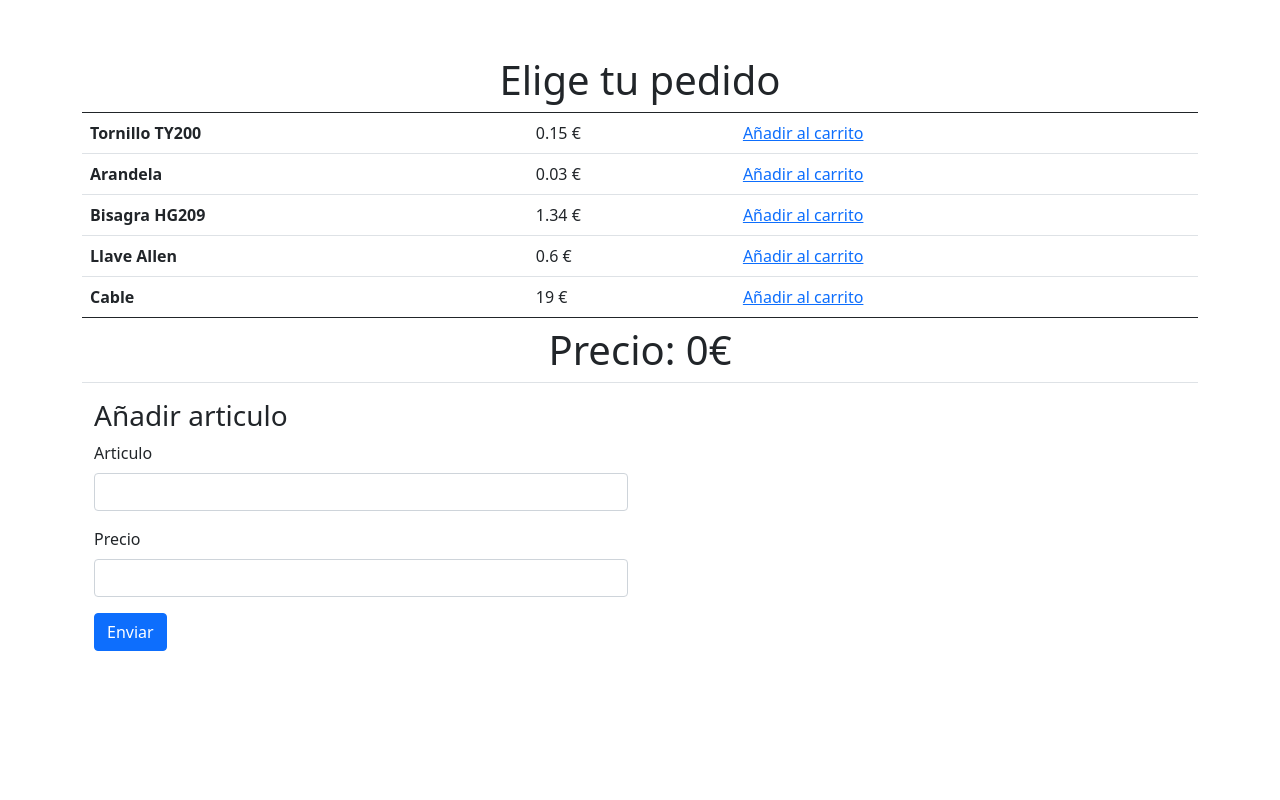
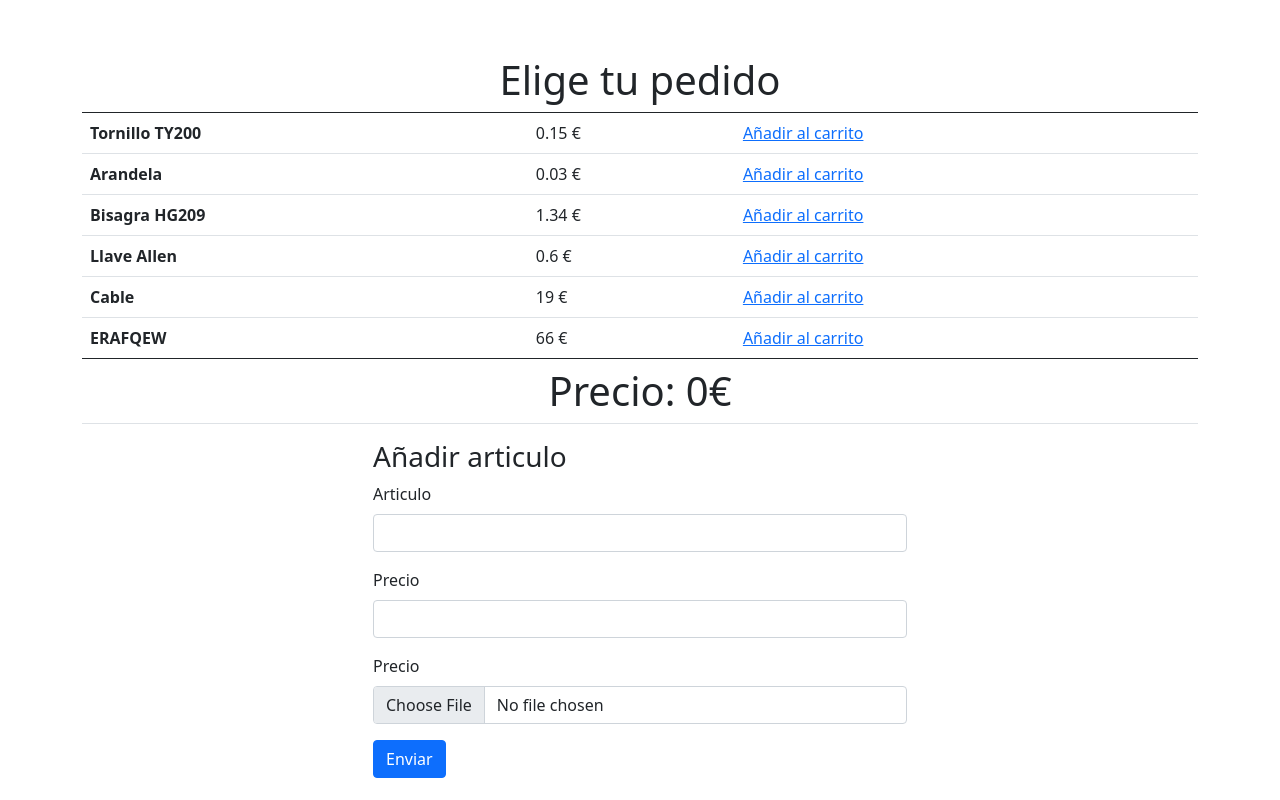
Before and after one commit to Roskyb/DEWS, a PHP site: page /ejer03/pedido.php in a window 1280 px wide. Run offline with PHP 8.4, Linux system fonts and the light colour scheme.

Commit message:
TANDA 2 EJER 3 WIP

```diff
--- a/1ºEvaluacion/Ejercicios Tanda 2/ejer03/articulos.txt
+++ b/1ºEvaluacion/Ejercicios Tanda 2/ejer03/articulos.txt
@@ -3,3 +3,4 @@ Arandela;0.03
 Bisagra HG209;1.34
 Llave Allen;0.6
 Cable;19
+ERAFQEW;66
--- a/1ºEvaluacion/Ejercicios Tanda 2/ejer03/pedido.php
+++ b/1ºEvaluacion/Ejercicios Tanda 2/ejer03/pedido.php
@@ -1,16 +1,25 @@
 <?php
+include 'utils.php';
+session_start();
 
-session_start();
-guardarArticulo();
-if(isset($_POST['nuevoArticulo'])){
+// CREAMOS VARIABLES DE ERROR SI EL SERVIDOR ESTA RECIVIENDO UNA PETICION POST
 
-    if(isset($_POST['nombreArticulo']) && isset($_POST['precioArticulo'])){
+$errorNombre = $errorPrecio = $errorDescripcion = "";
+$nombreArticulo = $precioArticulo = "";
 
-        $nombre = $_POST['nombreArticulo'];
-        $precio = $_POST['precioArticulo'];
-        aniadirArticulo($nombre, $precio);
+// CHECKEAMOS EL FORMULARIO
+if (isset($_POST['nuevoArticulo'])) {
+    if (empty($_POST['nombreArticulo'])) $errorNombre = "Campo nombre obligatorio";
+    else $nombreArticulo = $_POST['nombreArticulo'];
+    if (empty($_POST['precioArticulo'])) $errorPrecio = "Campo precio obligatorio";
+    else $precioArticulo = $_POST['precioArticulo'];
+
+    // SI LOS CAMPOS ESTAN LLENOS
+    if (!empty($nombreArticulo) && !empty($precioArticulo)) {
+        aniadirArticulo($nombreArticulo, $precioArticulo);
     }
 }
+
 
 function fileToArray($filePath)
 {
@@ -51,31 +60,34 @@ function dibujarArticulos()
 
 
 
-function guardarArticulo()
-{
-    if (isset($_SESSION['carrito'])) {
-        if (isset($_GET['nombre']) && isset($_GET['precio'])) {
-            $_SESSION['carrito'][] = [$_GET['nombre'], $_GET['precio']];
-        }
-    } else $_SESSION['carrito'] = [];
-}
+// function guardarArticulo()
+// {
+//     if (isset($_SESSION['carrito'])) {
+//         if (
+//             isset($_GET['nombre']) && !empty($_GET['nombre'])
+//             && isset($_GET['precio']) && !empty($_GET['precio'])
+//         ) {
+//             $_SESSION['carrito'][] = [$_GET['nombre'], $_GET['precio']];
+//         }else {
+
+//         }
+
+//     } else $_SESSION['carrito'] = [];
+// }
 
 function aniadirArticulo($nombre, $precio)
 {
-
     $articulo = $nombre . ";" . $precio;
-
     $filePath = './articulos.txt';
     $file = fopen($filePath, "a");
     fwrite($file, "\n");
     fwrite($file, $articulo);
     fclose($file);
-
 }
 
 function calcularPrecio()
 {
-    if (count($_SESSION['carrito']) == 0) echo 0 . '€';
+    if (!isset($_SESSION['carrito'])) echo 0 . '€';
     else {
         $precio = 0;
         foreach ($_SESSION['carrito'] as $art) {
@@ -123,18 +135,30 @@ function calcularPrecio()
             </tfoot>
         </table>
         <div class="container">
-        <div class="row">
+            <div class="row justify-content-center">
                 <div class="col-6">
                     <h3>Añadir articulo</h3>
-                <form action="<?php echo htmlspecialchars($_SERVER["PHP_SELF"]); ?>" method="POST">
+                    <form action="<?php echo htmlspecialchars($_SERVER["PHP_SELF"]); ?>" method="POST" enctype="multipart/form-data">
                         <div class="mb-3">
                             <label for="nombreArticulo" class="form-label">Articulo</label>
-                        <input type="text" class="form-control" id="nombreArticulo"  name="nombreArticulo" aria-describedby="emailHelp">
+                            <input type="text" class="form-control" id="nombreArticulo" name="nombreArticulo" value="<?php echo $nombreArticulo ?>">
+                            <?php
+                            errorMessage($errorNombre);
+                            ?>
                         </div>
                         <div class="mb-3">
                             <label for="precioArticulo" class="form-label">Precio</label>
-                        <input type="number" step=".01" class="form-control" id="precioArticulo" name="precioArticulo">
+                            <input type="number" step=".01" class="form-control" id="precioArticulo" name="precioArticulo" value="<?php echo $precioArticulo ?>">
+                            <?php
+                            errorMessage($errorPrecio);
+                            ?>
+
                         </div>
+                        <div class="mb-3">
+                            <label for="descripcionArticulo" class="form-label">Precio</label>
+                            <input type="file" class="form-control" id="descripcionArticulo" name="descripcionArticulo">
+                        </div>
+
                         <input type="submit" class="btn btn-primary" name="nuevoArticulo" value="Enviar">
                     </form>
                 </div>
@@ -144,6 +168,7 @@ function calcularPrecio()
 
     </main>
 
+    <script src="https://cdn.jsdelivr.net/npm/bootstrap@5.0.2/dist/js/bootstrap.bundle.min.js" integrity="sha384-MrcW6ZMFYlzcLA8Nl+NtUVF0sA7MsXsP1UyJoMp4YLEuNSfAP+JcXn/tWtIaxVXM" crossorigin="anonymous"></script>
 
 
 </body>
--- /dev/null
+++ b/1ºEvaluacion/Ejercicios Tanda 2/ejer03/utils.php
@@ -0,0 +1,23 @@
+<?php
+
+
+
+function alerta($msg)
+{
+    echo <<<HTML
+    <div class="alert alert-warning alert-dismissible fade show" role="alert">
+    $msg
+    <button type="button" class="btn-close" data-bs-dismiss="alert" aria-label="Close"></button>
+
+    </div>
+    HTML;
+}
+
+function errorMessage($msg)
+{
+    echo <<<HTML
+    <div class="text-danger">
+        $msg
+    </div>
+    HTML;
+}
```
Lines whose indentation alone changed are shown as unchanged.
